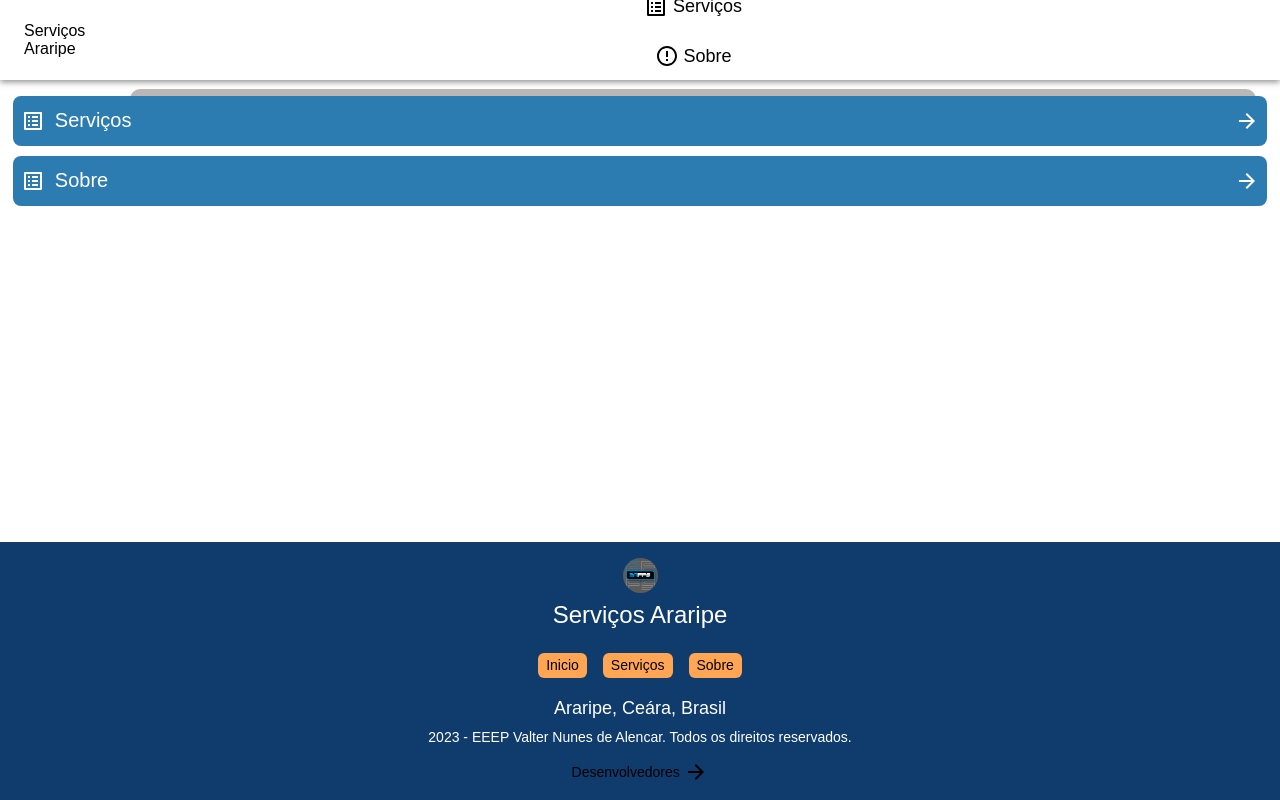
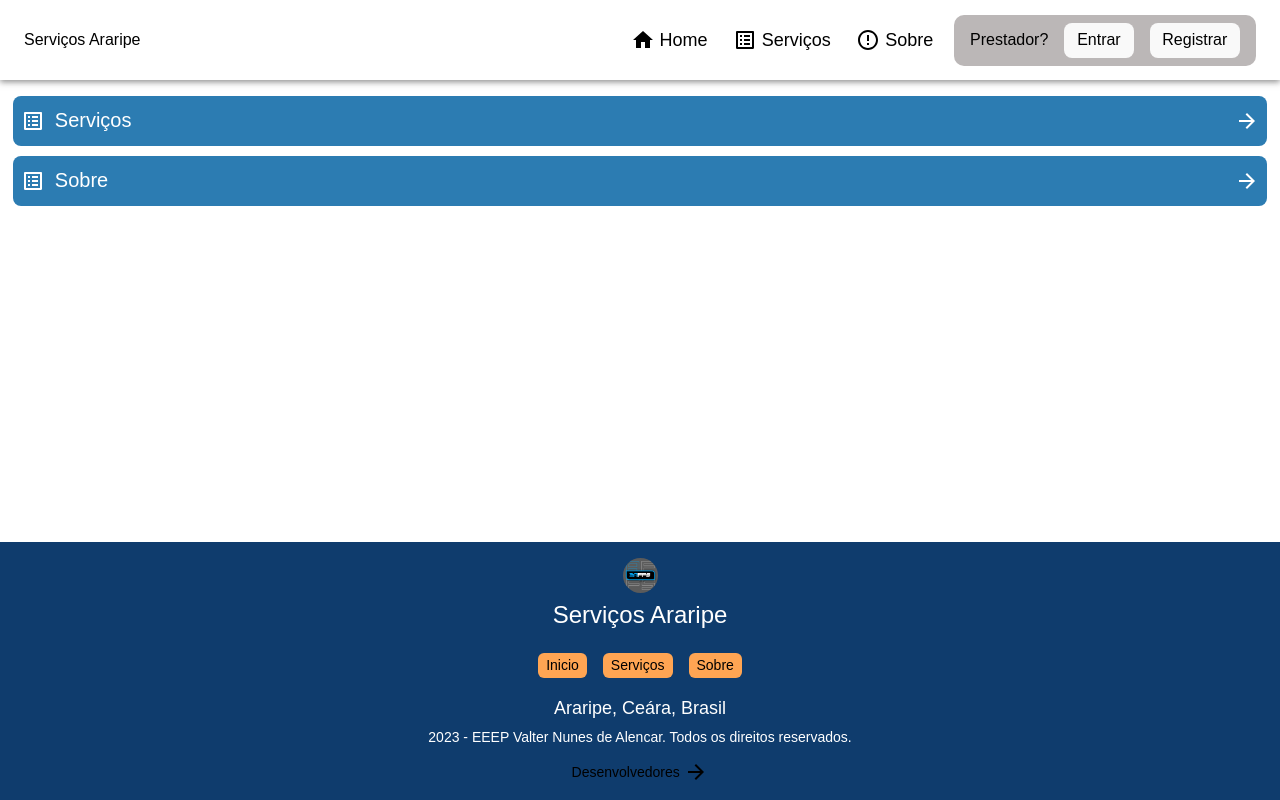
Before and after one commit to affs3a/projeto-social, a React (Vite) app: page / in a window 1280 px wide. Built offline with nearby package versions, Linux system fonts and the light colour scheme.

Commit message:
feat: i solved some things the import abolute

```diff
--- a/package.json
+++ b/package.json
@@ -18,6 +18,7 @@
     "react-dom": "^18.2.0",
     "react-router-dom": "^6.15.0",
     "styled-components": "^6.0.7",
+    "swiper": "^11.0.5",
     "vite-jsconfig-paths": "^2.0.1"
   },
   "devDependencies": {
--- /dev/null
+++ b/src/components/Slide/index.jsx
@@ -0,0 +1,14 @@
+import { Swiper, SwiperSlide } from 'swiper/react';
+import logo from "/public/logo.png"
+
+const Slide = () => {
+    return (
+        <Swiper>
+            <SwiperSlide>
+                {/* <img src={logo} /> */}
+            </SwiperSlide>
+        </Swiper>
+    )
+}
+
+export default Slide
--- a/src/components/navegation/NavBar/components/MenuDesktop/components/ActionsMenu/index.jsx
+++ b/src/components/navegation/NavBar/components/MenuDesktop/components/ActionsMenu/index.jsx
@@ -8,7 +8,6 @@ const Span = styled.span`
     align-items: center;
     border-radius: 10px;
     gap: 1rem;
-    width: 100%;
     text-align: center;
     background: #bbb7b7;
     padding: .5rem 1rem;
--- a/src/components/navegation/NavBar/components/MenuDesktop/index.jsx
+++ b/src/components/navegation/NavBar/components/MenuDesktop/index.jsx
@@ -8,10 +8,11 @@ import { ListIcon, ErrorIcon, HomeIcon }
 
 const DivDesktop = styled(Div)`
     display: none;
-
-    @media (min-width: 991px) {
-        display: flex;
-        gap: 1rem;
+@media (min-width: 991px) {
+    gap: 1rem;
+    display: flex;
+    flex-direction: row;
+    width: auto;
 
     }
 `
@@ -19,7 +20,7 @@ const DivDesktop = styled(Div)`
 const MenuDesktop = () => {
     return (
         <DivDesktop>
-            <Div $flex={true} gap={'1rem'}>
+            <Div $flex $row gap={'1rem'}>
                 <LinkRouter
                     $flex={true}
                     to={'/'}
--- a/src/components/navegation/NavBar/index.jsx
+++ b/src/components/navegation/NavBar/index.jsx
@@ -1,6 +1,6 @@
 import { styled, ThemeProvider } from "styled-components"
-import MenuMobile from "@/components/navegation/navbar/components/MenuMobile";
-import MenuDesktop from "@/components/navegation/navbar/components/MenuDesktop";
+import MenuMobile from "@NavBar/MenuMobile";
+import MenuDesktop from "@NavBar/MenuDesktop";
 import { useState } from "react";
 import { Button } from "@/components/common/Button";
 import { theme } from "@/style/config";
--- a/src/pages/Home/index.jsx
+++ b/src/pages/Home/index.jsx
@@ -1,10 +1,12 @@
 import CardHome from "@/components/cards/CardHome"
 import { Arrowicon, ListIcon } from "@/style/icons"
 import { Div } from "@/style/tags"
+import Slide from "@/components/slide"
 
 const Home = () => {
     return (
         <>
+            <Slide />
             <Div as={"section"} $flex gap={"10px"}>
                 <CardHome
                     link={"servicos"}
@@ -12,7 +14,7 @@ const Home = () => {
                     text={"Serviços"}
                     IconTwo={Arrowicon}
                     color={"#fff"}
-                    />
+                />
                 <CardHome
                     link={"sobre"}
                     IconOne={ListIcon}
--- a/src/style/tags/index.jsx
+++ b/src/style/tags/index.jsx
@@ -11,7 +11,6 @@ export const Div = styled.div`
     justify-content: center;
     align-items: center;
     `
-
 
 export const Title = styled.h1`
     font-size: ${props => props.fontSize};
--- a/vite.config.js
+++ b/vite.config.js
@@ -3,8 +3,10 @@ import react from '@vitejs/plugin-react'
 
 // https://vitejs.dev/config/
 export default defineConfig({
-    resolve: {
-      alias: [{ find: "@", replacement: "/src"}],
-    },
-    plugins: [react()],
+  resolve: {
+    alias: [{ find: "@", replacement: "/src" },
+    { find: "@Footer", replacement: "/src/components/navegation/FooterNav/components" },
+    { find: "@NavBar", replacement: "/src/components/navegation/navbar/components" }],
+  },
+  plugins: [react()],
 })
```
Also changed, not shown: src/components/cards/CardCategory/index.jsx (added, +9 -0 lines), src/components/navegation/FooterNav/index.jsx (+4 -4 lines), 1 other file (tests, documents, lock files or other folders).
